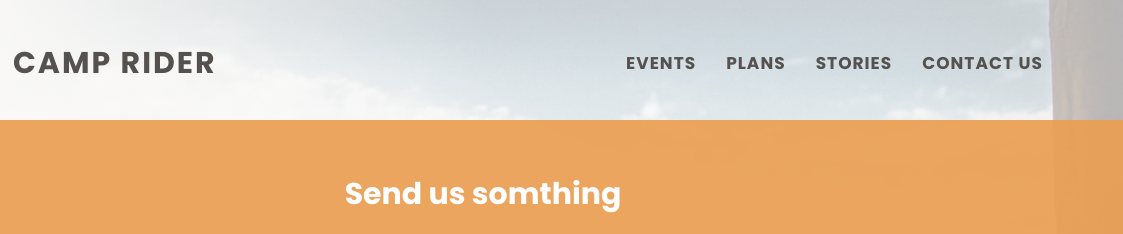
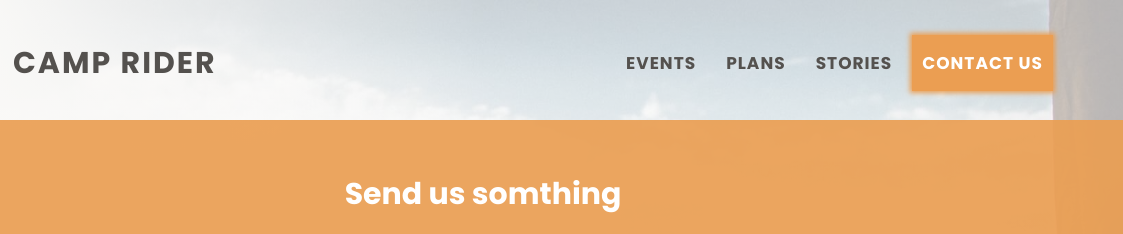
Before and after one commit to HijenHEK/camprider, a plain HTML site: page ContactUs.html in a window 1280 px wide. Shown: the top 234 px of the page, 157-1280 px from the left. Drawn offline with Linux system fonts and the light colour scheme.

Commit message:
active menu

```diff
--- a/ContactUs.html
+++ b/ContactUs.html
@@ -23,16 +23,16 @@
                 <img src="./ico/menu.svg" >
             </a>
 
-            <a class="nav-item">
+            <a class="nav-item" id="events">
                 Events
             </a>
-            <a class="nav-item">
+            <a class="nav-item" id="plans">
                 Plans
             </a>
-            <a class="nav-item">
+            <a class="nav-item" id="stories">
                 Stories
             </a>
-            <a class="nav-item">
+            <a class="nav-item" id="contactus" href="./ContactUs.html">
                 Contact us
             </a>
 
--- a/script.js
+++ b/script.js
@@ -44,4 +44,13 @@ window.addEventListener('load' ,()=>{
     //     }
     // })
 
+
+
+
+    var path = document.location.pathname.split('/')[1];
+    var active;
+
+    if(active = document.querySelector('nav .active')) active.classList.remove('active');
+    if(active = document.querySelector('#'+path.split('.')[0].toLowerCase())) active.classList.add('active');
+
 });
--- a/style.css
+++ b/style.css
@@ -93,7 +93,13 @@ nav .nav-item {
 
 }
 
-
+nav .active {
+        background-color: var(--color-secondary);
+        color: white;
+        box-shadow: 0 0 0.5rem 0.2rem var(--color-secondary);
+        backface-visibility: hidden;
+        transition: all 0.4s ease-in-out;
+}
 nav .nav-item:last-child {
     margin-right:0 !important  ;
 }
```
Also changed, not shown: index.html (+4 -4 lines).
